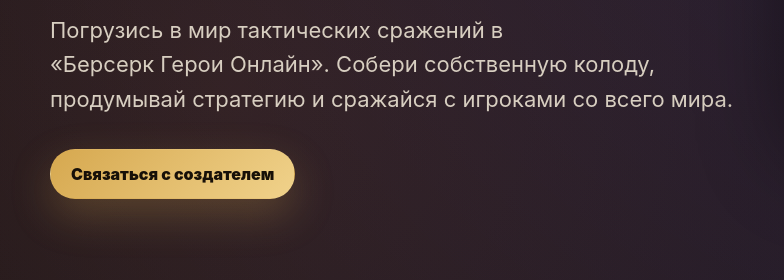
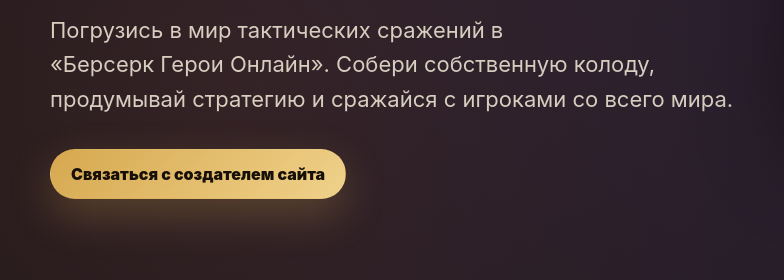
Before and after one commit to PaulEighth/Berserk-Site, a plain HTML site: page BerserHeroesOnline.html in a window 1280 px wide. Shown: the part 780-1060 px from the top of the page, 0-784 px from the left. Drawn offline with Linux system fonts and the light colour scheme; grey boxes are pictures that could not be loaded.

Commit message:
Update BerserHeroesOnline.html
Fix Разрабы 2.0

```diff
--- a/BerserHeroesOnline.html
+++ b/BerserHeroesOnline.html
@@ -160,7 +160,7 @@
 
       <div class="hero-actions">
         <a class="btn gold" href="https://t.me/Paul_Eighth" target="_blank">
-          Связаться с создателем
+          Связаться с создателем сайта
         </a>
 
 
```
